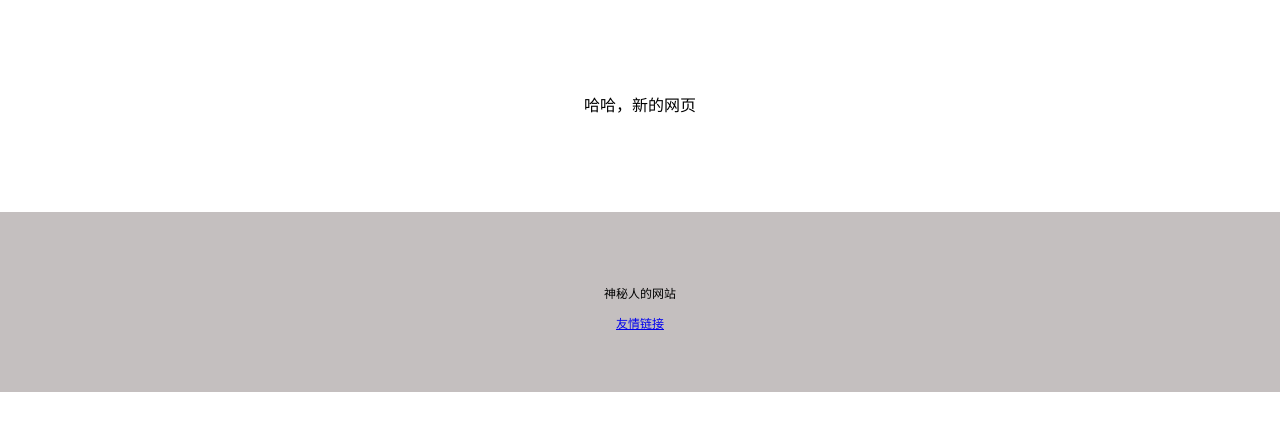
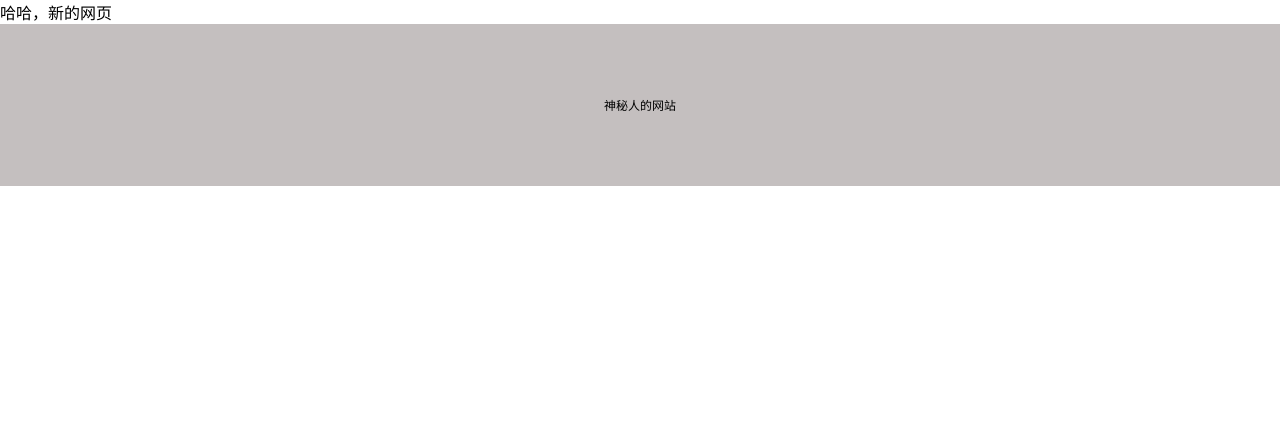
Before and after one commit to lz918828/re01-one, a plain HTML site: page new.html in a window 1280 px wide. Drawn offline with Linux system fonts and the light colour scheme.

Commit message:
Update new.html

```diff
--- a/new.html
+++ b/new.html
@@ -12,21 +12,8 @@
   </head>
   <body>
 
-    <div style="max-width:500px;
-
-      margin:80px auto;
-      padding: 10px  20px;
-      line-height:2;
-      text-align:center;
-        "
-
-
-    >
       <h>哈哈，新的网页<h>
 
-
-
-    </div>
     <div style="
       background-color:#2114;
       text-align:center;
@@ -36,7 +23,6 @@
       <p>
         神秘人的网站
       </p>
-      <a href="https://s1.ax1x.com/2023/08/22/pPJyyVg.jpg">友情链接</a>
 
 
     </div>
```
